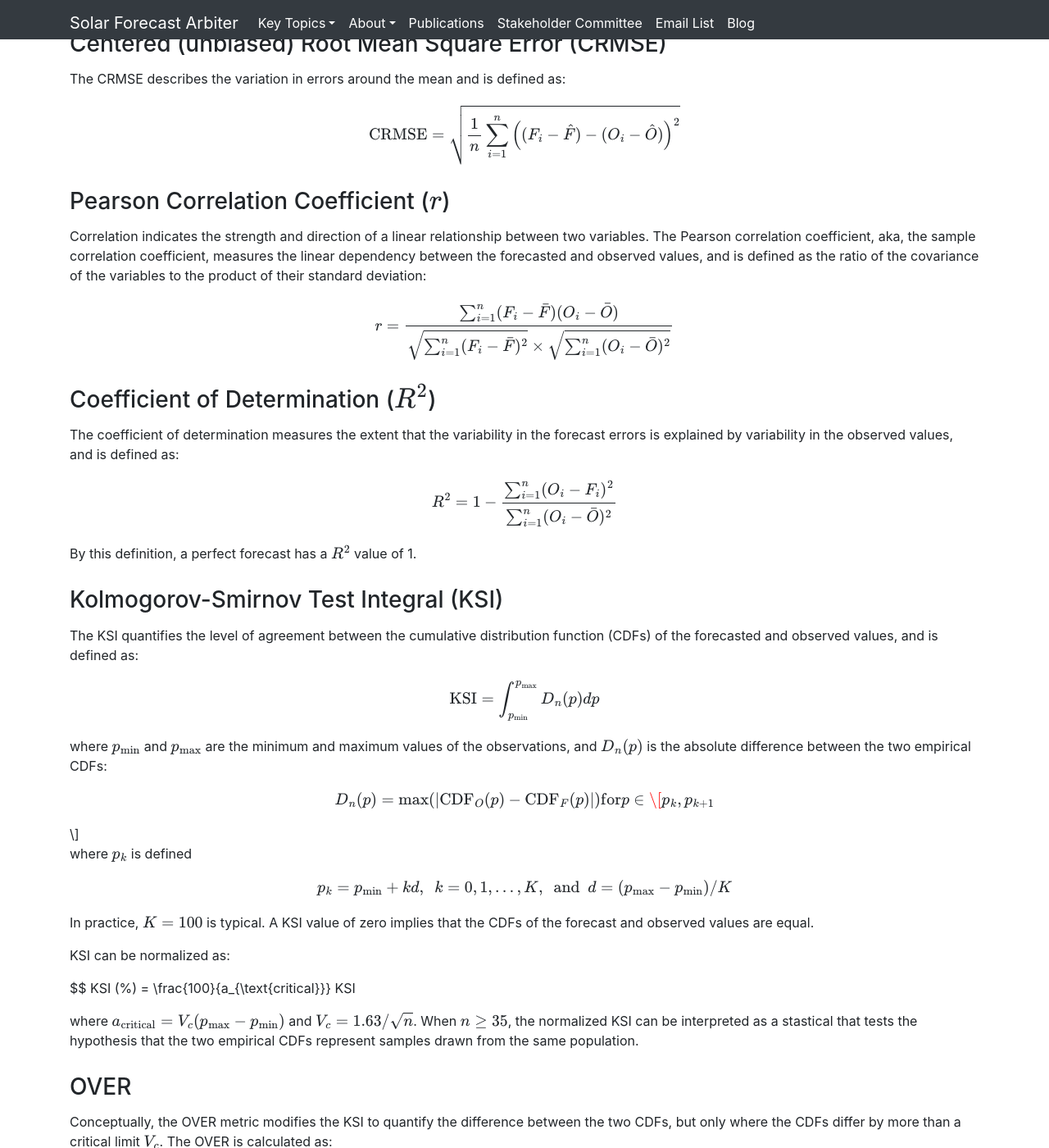
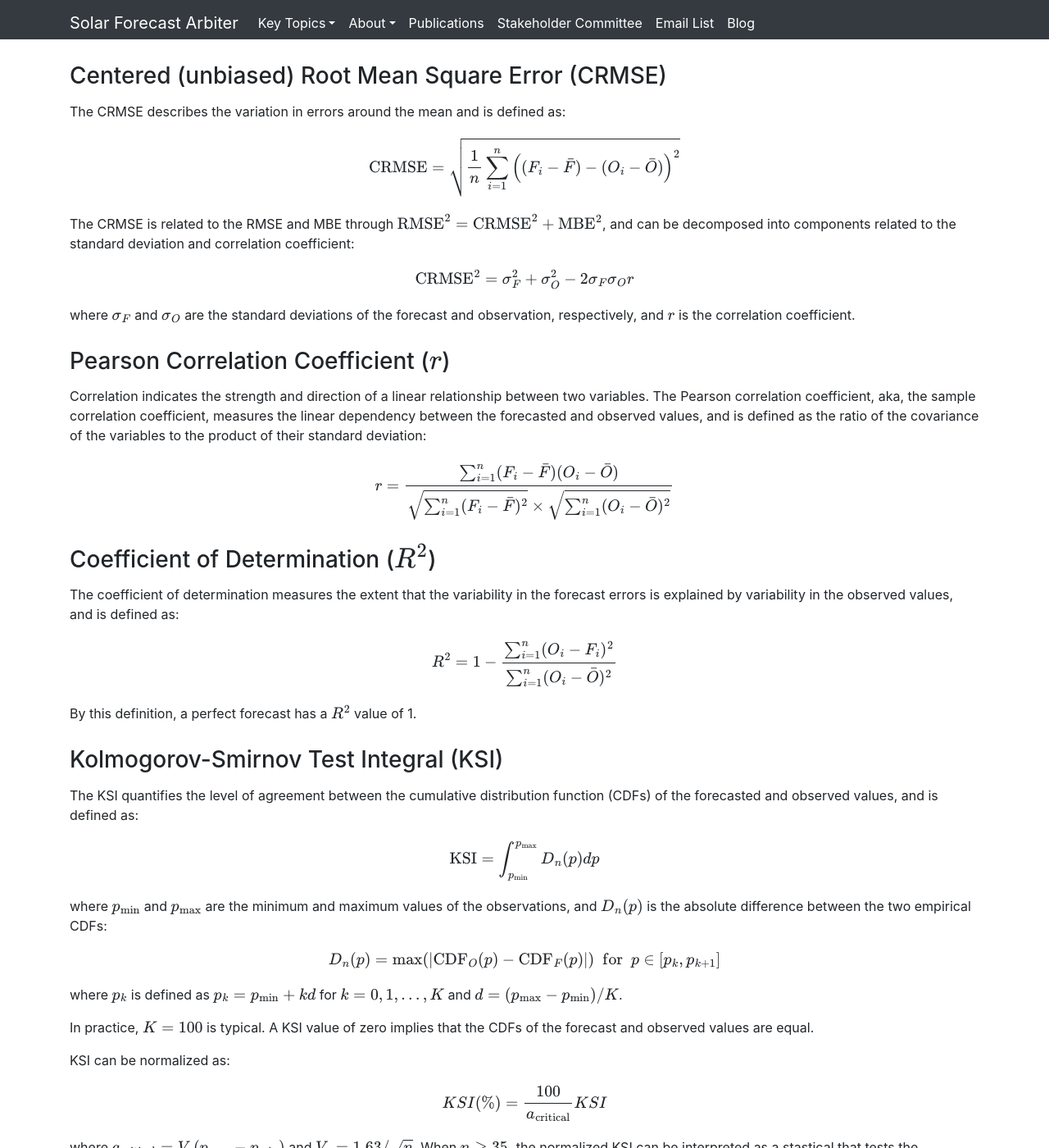
Before and after one commit to SolarArbiter/SolarArbiter.github.io, a Jekyll site: the page built from metrics.md, in a window 1280 px wide and 1400 px high, scrolled down 1693 px. Shown: the whole window at 82% size. Built offline with Jekyll 4.4.1, drawn with Linux system fonts in a browser that asks for light colours; formulas are drawn with MathJax 3; comment, search, counter and statistics services are not loaded; our own code applies the rules of GitHub Pages for plain Markdown files; some of the changed text lies outside the part shown.

Commit message:
metrics: add missing metrics

```diff
--- a/metrics.md
+++ b/metrics.md
@@ -50,19 +50,25 @@
 ### Mean Absolute Percentage Error (MAPE)
 The absolute percentage error is the absolute value of the difference between the forecasted and observed values,
 
-$$ \text{MAPE} = $$
+$$ \text{MAPE} = 100\% \cdot \frac{1}{n} \sum_{i=1}^n | \frac{F_i - O_i}{O_i} | $$
 
 
 ### Normalized Root Mean Square Error (NRMSE):
 The NRMSE [%] is the normalized form of the RMSE and is defined as:
 
-$$ \text{RMSE} = \frac{100\%}{\text{norm}} \sqrt{ \frac{1}{n} \sum_{i=1}^n (F_i - O_i)^2 } $$
+$$ \text{RMSE} = \frac{100\%}{\text{norm}} \cdot \sqrt{ \frac{1}{n} \sum_{i=1}^n (F_i - O_i)^2 } $$
 
 
 ### Centered (unbiased) Root Mean Square Error (CRMSE)
 The CRMSE describes the variation in errors around the mean and is defined as:
 
-$$ \text{CRMSE} = \sqrt{ \frac{1}{n} \sum_{i=1}^n \left( (F_i - \hat{F}) - (O_i - \hat{O}) \right)^2 } $$
+$$ \text{CRMSE} = \sqrt{ \frac{1}{n} \sum_{i=1}^n \left( (F_i - \bar{F}) - (O_i - \bar{O}) \right)^2 } $$
+
+The CRMSE is related to the RMSE and MBE through $$ \text{RMSE}^2 = \text{CRMSE}^2 + \text{MBE}^2 $$, and can be decomposed into components related to the standard deviation and correlation coefficient:
+
+$$ \text{CRMSE}^2 = \sigma_F^2 + \sigma_O^2 - 2 \sigma_F \sigma_O r $$
+
+where $$ \sigma_F $$ and $$ \sigma_O $$ are the standard deviations of the forecast and observation, respectively, and $$ r $$ is the correlation coefficient.
 
 
 ### Pearson Correlation Coefficient ($$ r $$)
@@ -87,19 +93,17 @@
 
 where $$ p_{\text{min}} $$ and $$ p_{\text{max}} $$ are the minimum and maximum values of the observations, and $$ D_n(p) $$ is the absolute difference between the two empirical CDFs:
 
-$$ D_n(p) = \text{max}( | \text{CDF}_O(p) - \text{CDF}_F(p) | ) \text{for} p \in \[p_k, p_{k+1} \]$$
+$$ D_n(p) = \text{max}( | \text{CDF}_O(p) - \text{CDF}_F(p) | ) \enspace \text{for} \enspace p \in [ p_k, p_{k+1} ] $$
 
-where $$ p_k $$ is defined
-
-$$ p_k = p_{\text{min}} + kd, \enspace k = 0, 1, \dots, K, \enspace \text{and} \enspace d = (p_{\text{max}} - p_{\text{min}}) / K $$
+where $$ p_k $$ is defined as $$ p_k = p_{\text{min}} + kd $$ for $$k = 0, 1, \dots, K $$ and $$ d = (p_{\text{max}} - p_{\text{min}}) / K $$.
 
 In practice, $$ K = 100 $$ is typical. A KSI value of zero implies that the CDFs of the forecast and observed values are equal.
 
 KSI can be normalized as:
 
-$$ KSI (%) = \frac{100}{a_{\text{critical}}} KSI
+$$ KSI (\%) = \frac{100}{a_{\text{critical}}} KSI $$
 
-where $$ a_{\text{critical}} = V_c (p_{\text{max}} - p_{\text{min}}) $$ and $$ V_c = 1.63 / \sqrt{n} $$. When $$ n \geq 35 $$, the normalized KSI can be interpreted as a stastical that tests the hypothesis that the two empirical CDFs represent samples drawn from the same population.
+where $$ a_{\text{critical}} = V_c (p_{\text{max}} - p_{\text{min}}) $$ and $$ V_c = 1.63 / \sqrt{n} $$. When $$ n \geq 35 , $$ the normalized KSI can be interpreted as a stastical that tests the hypothesis that the two empirical CDFs represent samples drawn from the same population.
 
 
 ### OVER
@@ -217,7 +221,7 @@
 ### Reliability (REL)
 The REL is given by:
 
-$$ \text{REL} = \frac{1}{n} \sum_{i=1}^I N_i (f_i - \hat{o}_i)^2 $$
+$$ \text{REL} = \frac{1}{n} \sum_{i=1}^I N_i (f_i - \bar{o}_i)^2 $$
 
 Reliability is the weighted averaged of the squared differences between the forecast probabilities $$ f_i $$ and the relative frequencies of the observed event in the forecast subsample of times where $$ F(t_k) = f_i $$. A forecast is perfectly reliably if $$ \text{REL} = 0 $$. This occurs when the relative event frequency in each subsample is equal to the forecast probability for the subsample.
 
@@ -225,7 +229,7 @@
 ### Resolution (RES)
 The RES is given by:
 
-$$ \text{RES} = \frac{1}{n} \sum_{i=1}^I N_i (\hat{o}_i - \hat{o})^2 $$
+$$ \text{RES} = \frac{1}{n} \sum_{i=1}^I N_i (\bar{o}_i - \bar{o})^2 $$
 
 Resolution is the weighted averaged of the squared differences between the releative event frequency for each forecast subsample and the overall event frequency. Resolution measures the forecast's ability to produce subsample forecast periods where the event frequency is different. Higher values of RES are desirable.
 
```
